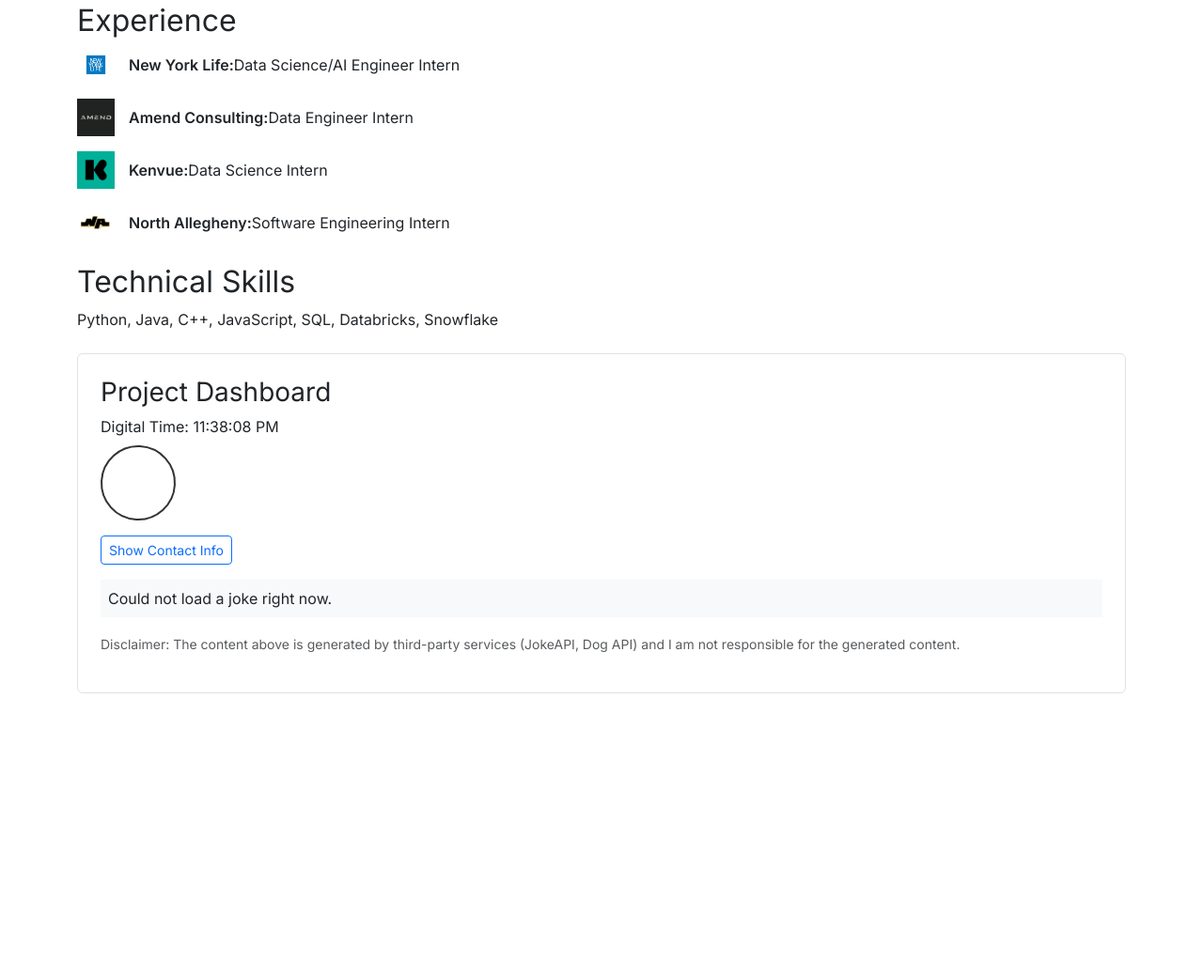
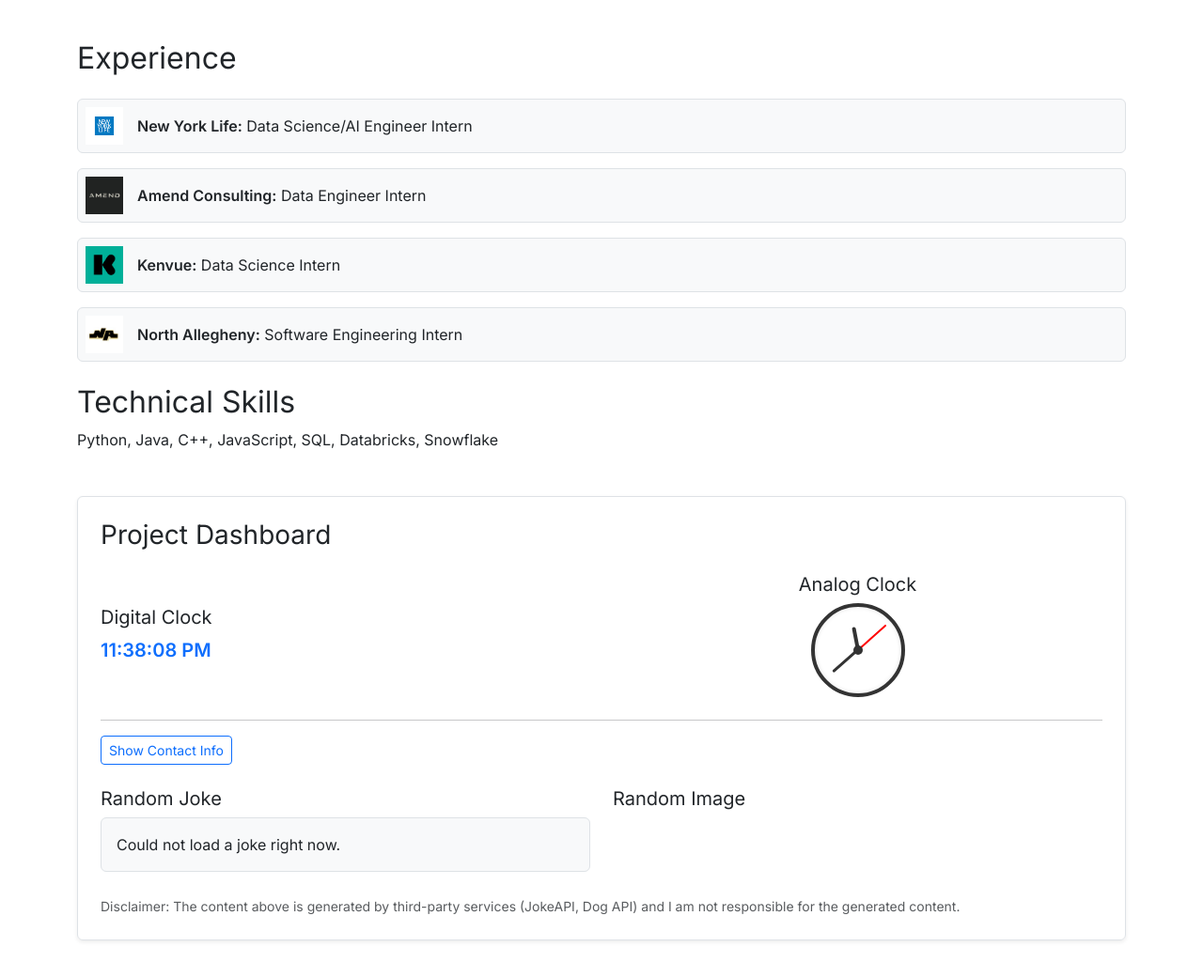
Before and after one commit to aidenward6/ward3aj-waph-project1, a plain HTML site: page index.html in a window 1280 px wide. Shown: the part 375-1416 px from the top of the page at 94% size. Before the commit the page ends 1113 px from the top, so only its background shows below. Drawn offline with nearby package versions, Linux system fonts and the light colour scheme; no server answers.

Commit message:
still trying

```diff
--- a/index.html
+++ b/index.html
@@ -4,7 +4,13 @@
     <meta charset="UTF-8">
     <meta name="viewport" content="width=device-width, initial-scale=1.0">
     <title>Aiden Ward - Professional Profile</title>
+
+    <link rel="preconnect" href="https://fonts.googleapis.com">
+    <link rel="preconnect" href="https://fonts.gstatic.com" crossorigin>
+    <link href="https://fonts.googleapis.com/css2?family=Inter:wght@300;400;600&display=swap" rel="stylesheet">
+
     <link href="https://cdn.jsdelivr.net/npm/bootstrap@5.3.0/dist/css/bootstrap.min.css" rel="stylesheet">
+
     <link rel="stylesheet" href="style.css">
 </head>
 <body>
@@ -20,29 +26,29 @@
 
     <div class="container mt-5">
         <header class="text-center">
-            <img src="headshot.jpeg" alt="Aiden Ward" class="rounded-circle" width="150" height="150">
-            <h1>Aiden Ward</h1>
-            <p>Data Science/AI Engineer Intern | Computer Science Student @ University of Cincinnati</p>
+            <img src="headshot.jpeg" alt="Aiden Ward" class="rounded-circle shadow-sm" width="150" height="150" style="object-fit: cover;">
+            <h1 class="mt-3">Aiden Ward</h1>
+            <p class="text-muted">Data Science/AI Engineer Intern | Computer Science Student @ University of Cincinnati</p>
         </header>
 
-        <section id="experience" class="mt-4">
-            <h2>Experience</h2>
+        <section id="experience" class="mt-5">
+            <h2 class="mb-4">Experience</h2>
             <ul class="list-unstyled">
-                <li class="d-flex align-items-center mb-3">
+                <li class="d-flex align-items-center mb-3 p-2 border rounded bg-light">
                     <img src="newyorklife.png" class="company-logo" alt="NYL">
-                    <strong>New York Life:</strong> Data Science/AI Engineer Intern
+                    <span><strong>New York Life:</strong> Data Science/AI Engineer Intern</span>
                 </li>
-                <li class="d-flex align-items-center mb-3">
+                <li class="d-flex align-items-center mb-3 p-2 border rounded bg-light">
                     <img src="amend.jpeg" class="company-logo" alt="Amend">
-                    <strong>Amend Consulting:</strong> Data Engineer Intern
+                    <span><strong>Amend Consulting:</strong> Data Engineer Intern</span>
                 </li>
-                <li class="d-flex align-items-center mb-3">
+                <li class="d-flex align-items-center mb-3 p-2 border rounded bg-light">
                     <img src="kenvue.png" class="company-logo" alt="Kenvue">
-                    <strong>Kenvue:</strong> Data Science Intern
+                    <span><strong>Kenvue:</strong> Data Science Intern</span>
                 </li>
-                <li class="d-flex align-items-center mb-3">
+                <li class="d-flex align-items-center mb-3 p-2 border rounded bg-light">
                     <img src="na.jpeg" class="company-logo" alt="NA">
-                    <strong>North Allegheny:</strong> Software Engineering Intern
+                    <span><strong>North Allegheny:</strong> Software Engineering Intern</span>
                 </li>
             </ul>
         </section>
@@ -52,22 +58,44 @@
             <p>Python, Java, C++, JavaScript, SQL, Databricks, Snowflake</p>
         </section>
 
-        <section id="dashboard" class="container mt-4 p-4 border rounded">
-            <h3>Project Dashboard</h3>
-            <div id="digital-clock" class="clock"></div>
-            <div id="analog-clock" class="analog-clock mt-2"></div>
+        <section id="dashboard" class="container mt-5 p-4 border rounded shadow-sm">
+            <h3 class="mb-4">Project Dashboard</h3>
+
+            <div class="row align-items-center mb-4">
+                <div class="col-md-6">
+                    <h5>Digital Clock</h5>
+                    <div id="digital-clock" class="text-primary fw-bold fs-5">Loading time...</div>
+                </div>
+                <div class="col-md-6 d-flex flex-column align-items-center">
+                    <h5>Analog Clock</h5>
+                    <div id="analog-clock" class="analog-clock">
+                        <div id="hour-hand" class="hand hour-hand"></div>
+                        <div id="min-hand" class="hand min-hand"></div>
+                        <div id="sec-hand" class="hand sec-hand"></div>
+                        <div class="center-dot"></div>
+                    </div>
+                </div>
+            </div>
+
+            <hr>
 
             <div class="mt-3">
                 <button id="show-email-btn" class="btn btn-outline-primary btn-sm">Show Contact Info</button>
-                <span id="email-address" style="display:none; margin-left: 10px;">ward3aj@mail.uc.edu</span>
+                <span id="email-address" style="display:none; margin-left: 10px; font-weight: 600;">ward3aj@mail.uc.edu</span>
             </div>
 
-            <div id="joke-container" class="mt-3 p-2 bg-light">Loading joke...</div>
-            <div id="image-container" class="mt-3">
-                <img id="random-dog" src="" alt="Random Dog" style="max-width: 300px; display:none;" class="img-thumbnail">
+            <div class="row mt-4">
+                <div class="col-md-6">
+                    <h5>Random Joke</h5>
+                    <div id="joke-container" class="p-3 bg-light border rounded font-italic">Loading joke...</div>
+                </div>
+                <div class="col-md-6">
+                    <h5>Random Image</h5>
+                    <img id="random-dog" src="" alt="Random Dog" class="img-thumbnail" style="max-width: 100%; height: auto; max-height: 200px; display:none;">
+                </div>
             </div>
 
-            <p class="mt-3"><small class="text-muted">
+            <p class="mt-4 mb-0"><small class="text-muted">
                 Disclaimer: The content above is generated by third-party services (JokeAPI, Dog API) and I am not responsible for the generated content.
             </small></p>
         </section>
--- a/script.js
+++ b/script.js
@@ -1,25 +1,30 @@
 $(document).ready(function() {
 
-    // 1. Digital Clock
     setInterval(() => {
-        $('#digital-clock').text("Digital Time: " + new Date().toLocaleTimeString());
+        $('#digital-clock').text(new Date().toLocaleTimeString());
     }, 1000);
 
-    // 2. Analog Clock (Requirement Satisfaction)
     function updateAnalogClock() {
         const now = new Date();
-        const seconds = now.getSeconds();
-        // Visual rotation for the second hand
-        $('#analog-clock').css('transform', `rotate(${seconds * 6}deg)`);
+        const sec = now.getSeconds();
+        const min = now.getMinutes();
+        const hour = now.getHours();
+
+        const secDeg = sec * 6; // 360 / 60
+        const minDeg = min * 6 + (sec * 0.1);
+        const hourDeg = (hour % 12) * 30 + (min * 0.5);
+
+        $('#sec-hand').css('transform', `rotate(${secDeg}deg)`);
+        $('#min-hand').css('transform', `rotate(${minDeg}deg)`);
+        $('#hour-hand').css('transform', `rotate(${hourDeg}deg)`);
     }
     setInterval(updateAnalogClock, 1000);
+    updateAnalogClock();
 
-    // 3. Show/Hide Email
     $('#show-email-btn').click(function() {
         $('#email-address').toggle();
     });
 
-    // 4. Joke API Integration
     function fetchJoke() {
         $.ajax({
             url: "https://v2.jokeapi.dev/joke/Any",
@@ -35,7 +40,6 @@ $(document).ready(function() {
     setInterval(fetchJoke, 60000);
     fetchJoke();
 
-    // 5. Dog Image API Integration
     function fetchDog() {
         $.ajax({
             url: "https://dog.ceo/api/breeds/image/random",
@@ -46,7 +50,6 @@ $(document).ready(function() {
     }
     fetchDog();
 
-    // 6. Cookie Logic
     function checkCookie() {
         let lastVisit = document.cookie.replace(/(?:(?:^|.*;\s*)lastVisit\s*\=\s*([^;]*).*$)|^.*$/, "$1");
         let now = new Date().toLocaleString();
@@ -58,5 +61,7 @@ $(document).ready(function() {
         }
         document.cookie = `lastVisit=${now}; path=/; max-age=31536000`;
     }
-    checkCookie();
+
+    // Slight timeout ensures the DOM loads before the alert blocks the screen
+    setTimeout(checkCookie, 500);
 });
--- a/style.css
+++ b/style.css
@@ -1,22 +1,47 @@
-@import url('https://fonts.googleapis.com/css2?family=Inter:wght@300;400;600&display=swap');
-
 body {
     font-family: 'Inter', sans-serif;
     padding-top: 20px;
+    padding-bottom: 50px;
 }
 
 .company-logo {
-    width: 40px;
-    height: 40px;
-    object-fit: contain; /* Keeps aspect ratio without distortion */
+    width: 40px !important;
+    height: 40px !important;
+    object-fit: contain !important;
     margin-right: 15px;
+    background-color: white;
 }
 
-/* Analog Clock simple styling */
 .analog-clock {
-    width: 80px;
-    height: 80px;
-    border: 2px solid #333;
+    width: 100px;
+    height: 100px;
+    border: 4px solid #333;
     border-radius: 50%;
     position: relative;
+    background: white;
+    box-shadow: inset 0 0 5px rgba(0,0,0,0.1);
 }
+
+.hand {
+    position: absolute;
+    bottom: 50%;
+    left: 50%;
+    transform-origin: bottom center;
+    background: #333;
+    border-radius: 4px;
+}
+
+.hour-hand { width: 4px; height: 25px; margin-left: -2px; }
+.min-hand  { width: 3px; height: 35px; margin-left: -1.5px; }
+.sec-hand  { width: 2px; height: 40px; margin-left: -1px; background: red; }
+
+.center-dot {
+    position: absolute;
+    top: 50%;
+    left: 50%;
+    width: 10px;
+    height: 10px;
+    background: #333;
+    border-radius: 50%;
+    transform: translate(-50%, -50%);
+}
```
